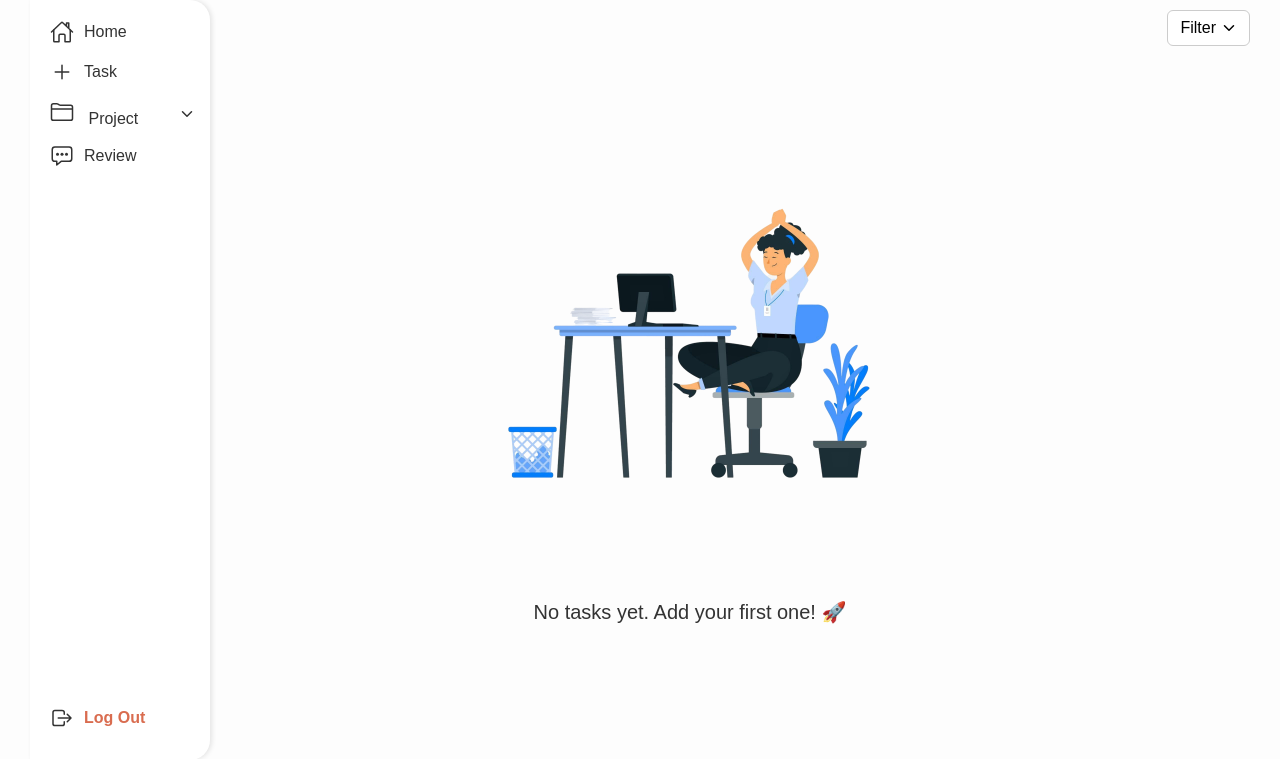
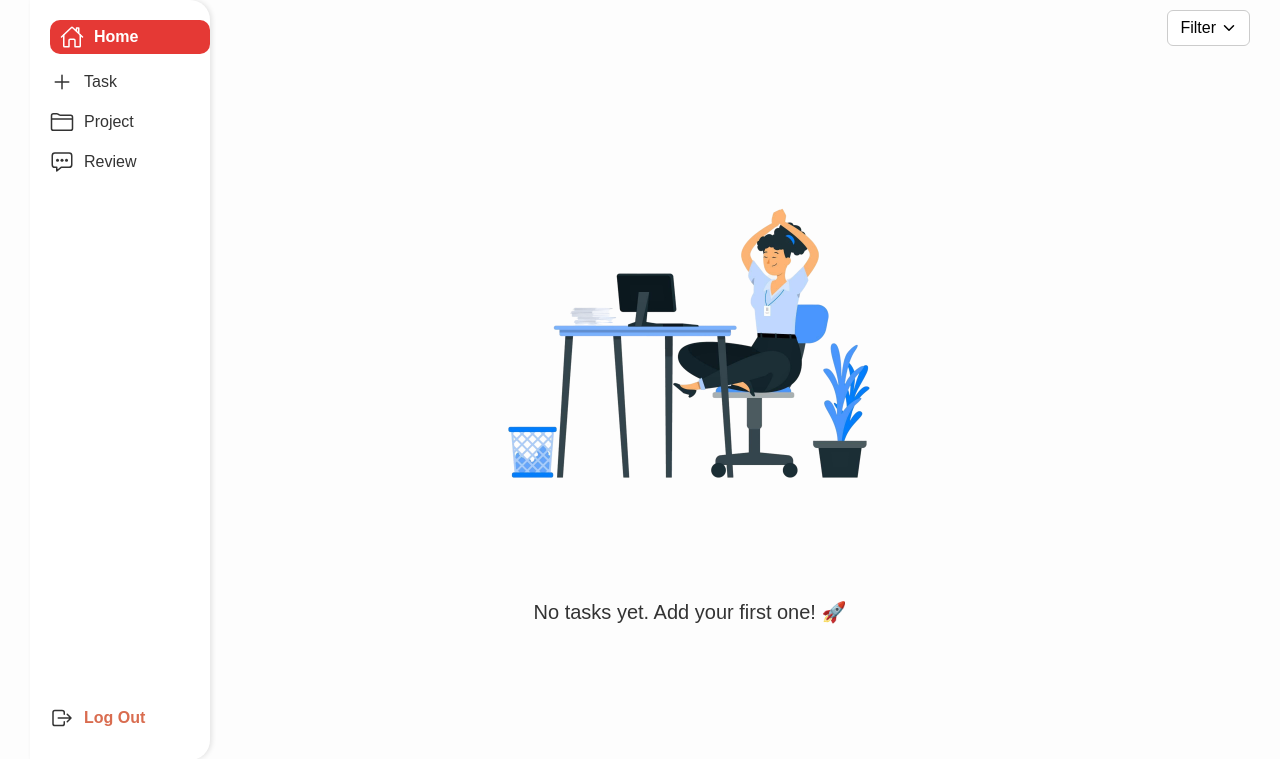
Before and after one commit to itsmecharu/ToDoze, a PHP site: page /dash.php in a window 1280 px wide. Shown: the part 60-819 px from the top of the page. Run offline with PHP 8.4, Linux system fonts and the light colour scheme; the visitor is signed in with stand-in values (Sample User, id 1); data that the repository does not hold is empty; some libraries are stand-ins or nearby versions.

Commit message:
css on dashboard

```diff
--- a/css/dash.css
+++ b/css/dash.css
@@ -62,7 +62,6 @@ body {
   font-size: 2rem;
   cursor: pointer;
 }
-
 /* Sidebar Navigation */
 .l-navbar {
   position: fixed;
@@ -103,6 +102,14 @@ body {
 
 .nav__link:hover {
   background-color: #f0f0f0;
+  border-radius: 10px;
+  padding: 5px 10px;
+}
+
+.nav__link.active {
+  background-color: #e53935; /* dark gray */
+  color: white;
+  font-weight: bold;
   border-radius: 10px;
   padding: 5px 10px;
 }
--- a/dash.php
+++ b/dash.php
@@ -189,17 +189,10 @@ if ($stmt) {
           <ion-icon name="add-outline" class="nav__icon"></ion-icon>
           <span class="nav__name">Task</span>
         </a>
-        <div class="nav__link project-toggle" id="project-toggle">
-          <div>
-            <ion-icon name="folder-outline" class="nav__icon"></ion-icon>
-            <span class="nav__name">Project</span>
-          </div>
-          <ion-icon name="chevron-down-outline" id="project-arrow" style="margin-right: 15px;"></ion-icon>
-        </div>
-        <div class="submenu" id="project-submenu">
-          <a href="#" class="nav__link">Project 1</a>
-          <a href="#" class="nav__link">Project 2</a>
-        </div>
+        <a href="project.php" class="nav__link">
+                    <ion-icon name="folder-outline" class="nav__icon"></ion-icon>
+                    <span class="nav__name">Project</span>
+                </a>
         <a href="review.php" class="nav__link">
           <ion-icon name="chatbox-ellipses-outline" class="nav__icon"></ion-icon>
           <span class="nav__name">Review</span>
```
